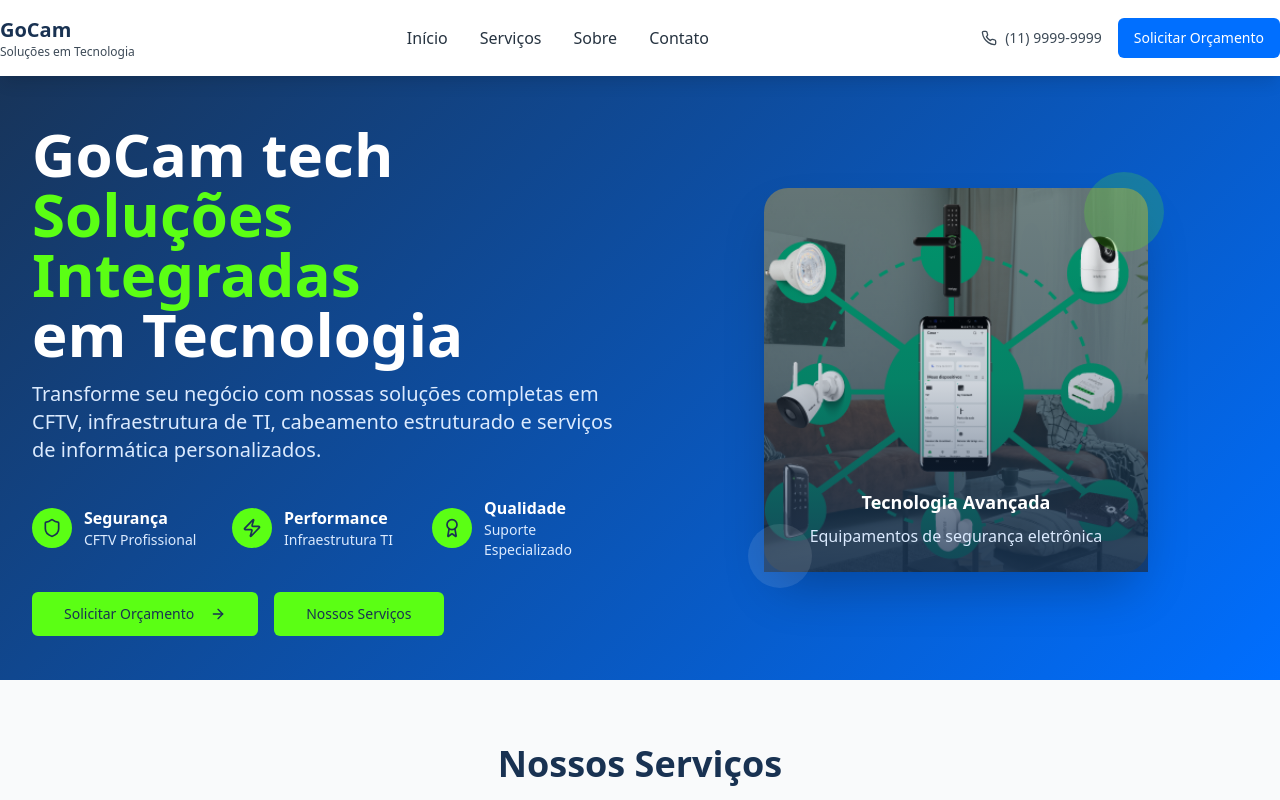
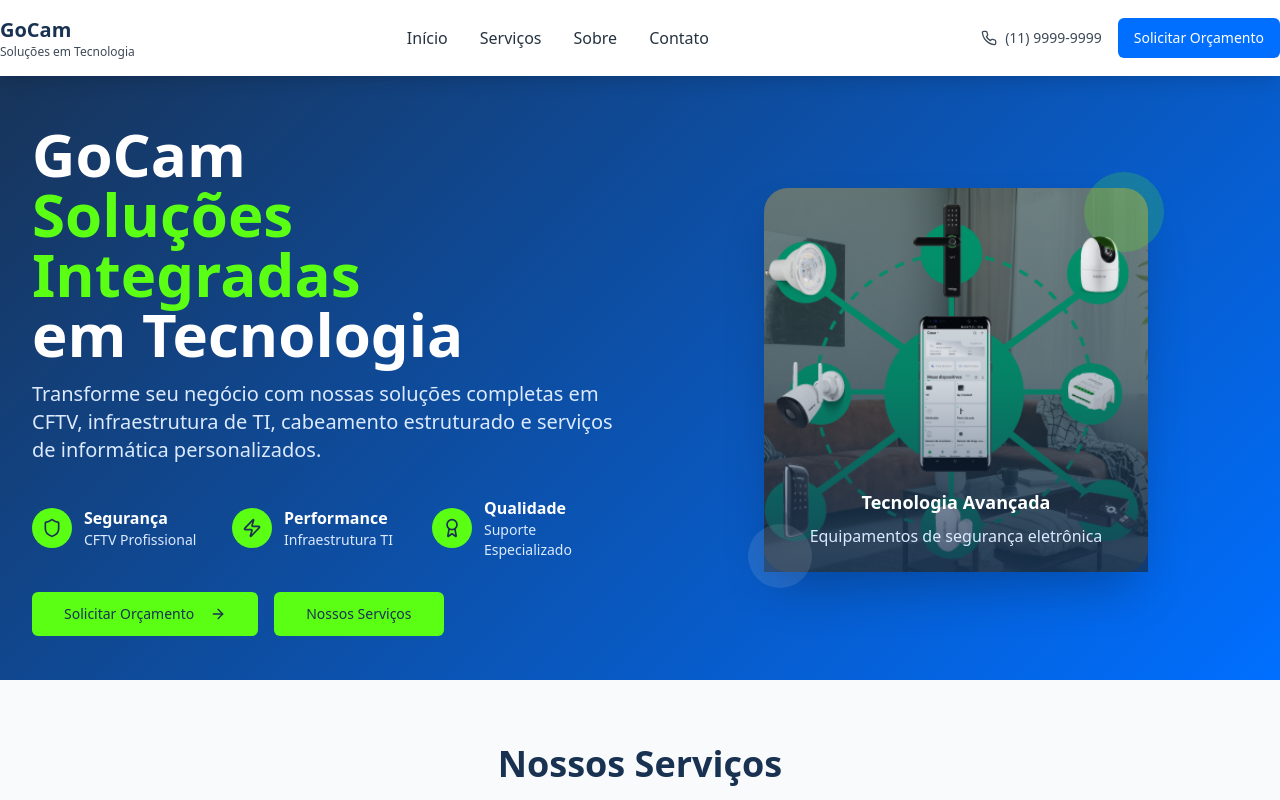
Before and after one commit to alexandrecamargo10/gocamtech, a React (Vite) app: page / in a window 1280 px wide. Shown: the top 800 px of the page. Built offline with nearby package versions, Linux system fonts and the light colour scheme.

Commit message:
Remove "tech" from Hero
Removes "tech" from the hero section's heading.

```diff
--- a/src/components/Hero.tsx
+++ b/src/components/Hero.tsx
@@ -27,7 +27,7 @@ const Hero = () => {
           <div className="space-y-6 lg:space-y-8">
             <div className="space-y-4">
               <h1 className="text-3xl sm:text-4xl md:text-5xl lg:text-6xl font-bold leading-tight">
-                GoCam tech
+                GoCam
                 <span className="block text-accent">Soluções Integradas</span>
                 em Tecnologia
               </h1>
```
